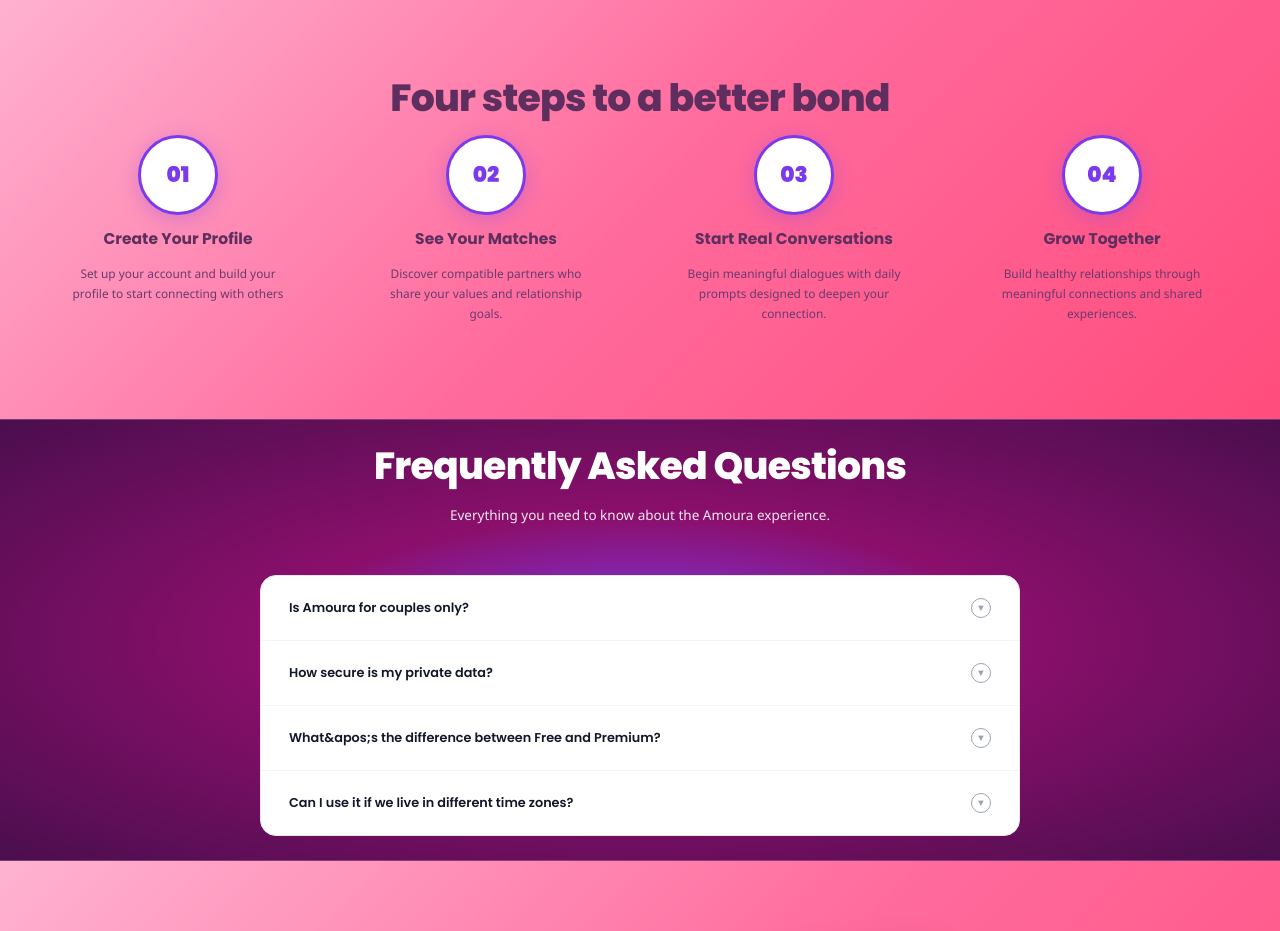
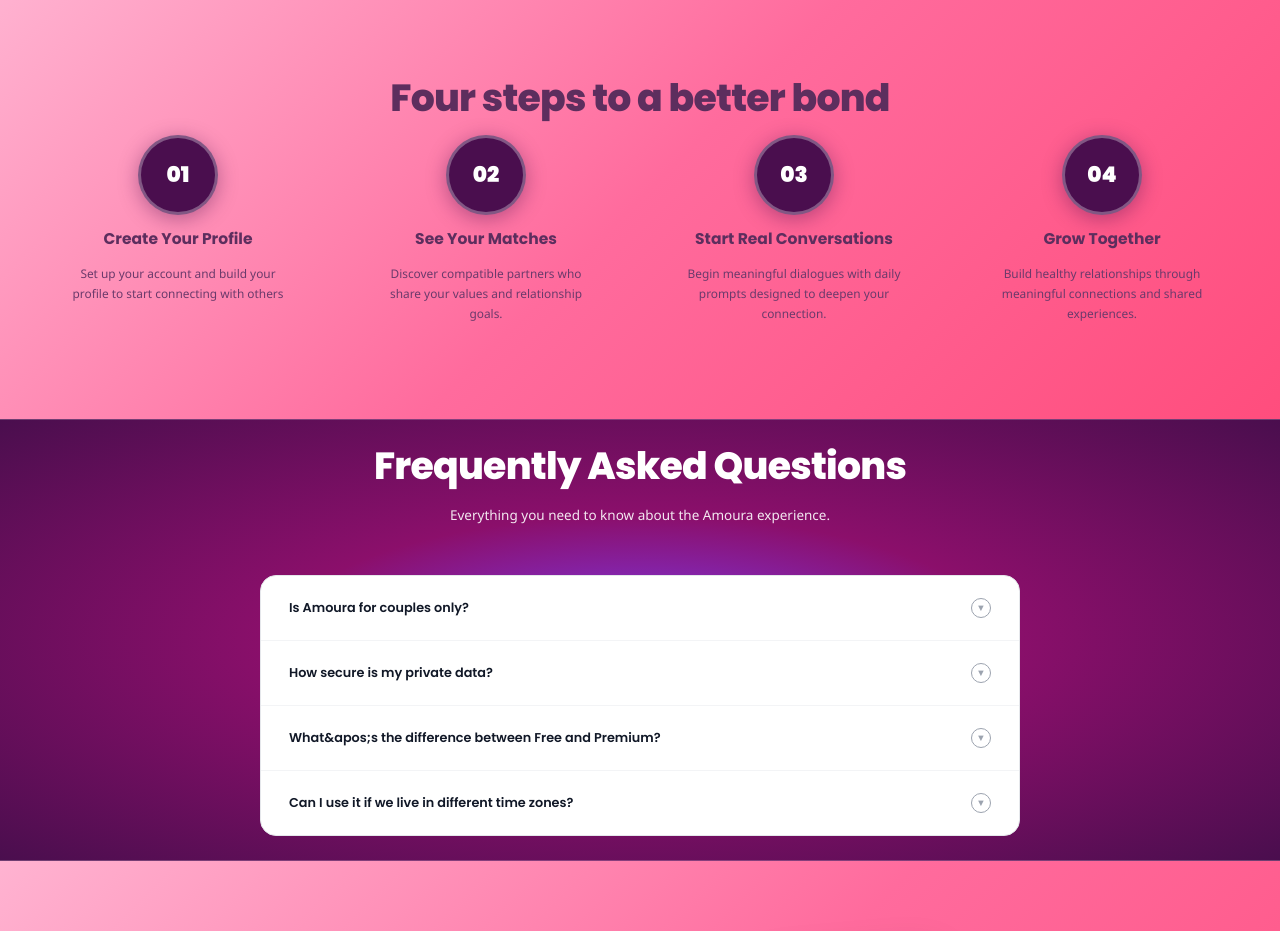
Before and after one commit to IjeButterfly-Relationship-app/Portal, a React (Create React App) app: page / in a window 1280 px wide. Shown: the part 1420-2351 px from the top of the page. Built offline with nearby package versions, Linux system fonts and the light colour scheme.

Commit message:
Update step buttons: deep purple background #4A0E4E

```diff
--- a/src/styles/LandingPage.css
+++ b/src/styles/LandingPage.css
@@ -663,12 +663,12 @@ a   { text-decoration: none; color: inherit; }
 }
 .step-card__number {
   width: 80px; height: 80px; border-radius: 50%;
-  background: #fff;
-  color: #7c3aed;
+  background: #4A0E4E;
+  color: #fff;
   display: flex; align-items: center; justify-content: center;
   font-family: var(--font-display); font-size: 1.6rem; font-weight: 900;
-  box-shadow: 0 4px 20px rgba(124,58,237,0.3);
-  border: 3px solid #7c3aed;
+  box-shadow: 0 4px 20px rgba(74,14,78,0.4);
+  border: 3px solid rgba(255,255,255,0.3);
 }
 .step-card__title { font-family: var(--font-display); font-size: 1.15rem; font-weight: 700; color: #5D2E5E; }
 .step-card__desc  { font-size: 0.88rem; color: #6B3A6B; line-height: 1.7; max-width: 220px; }
```
